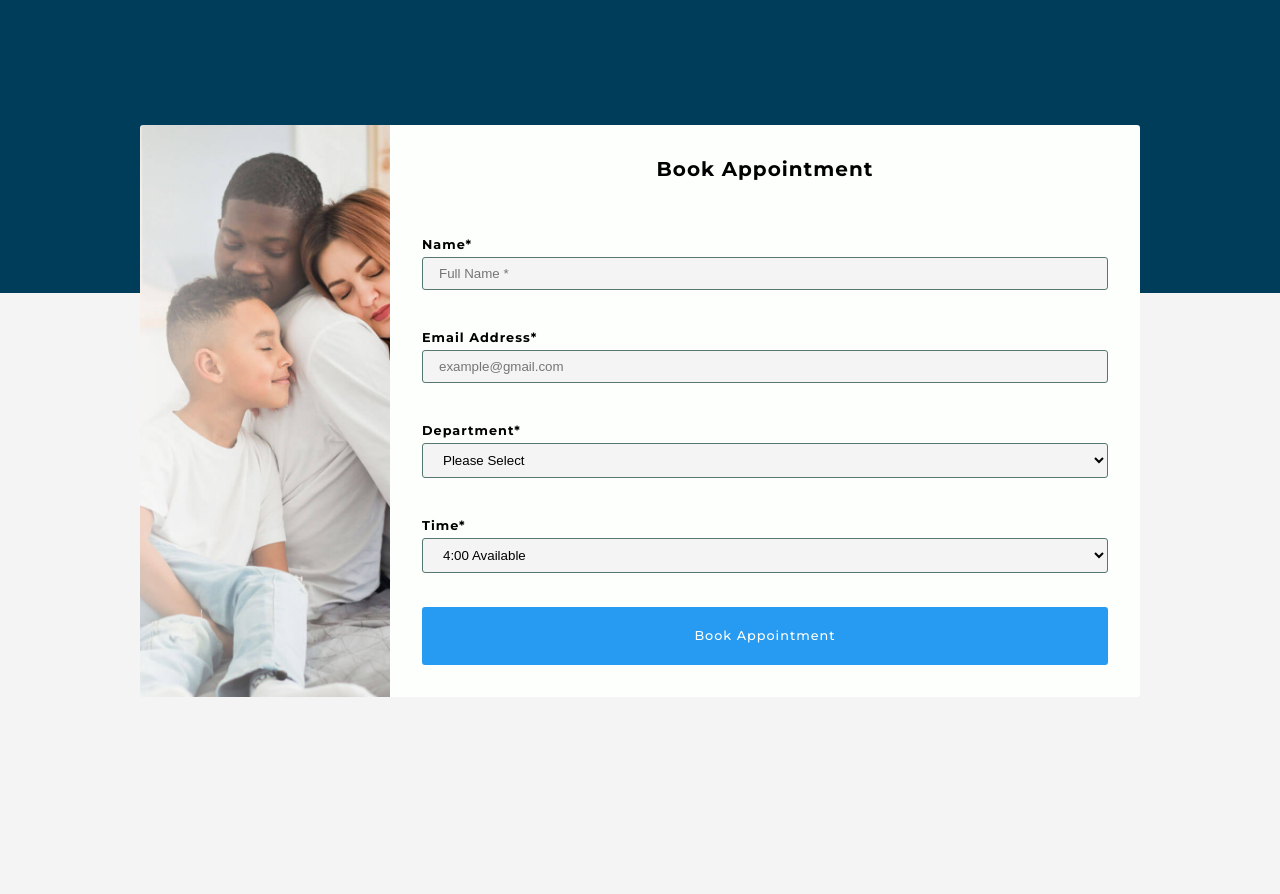
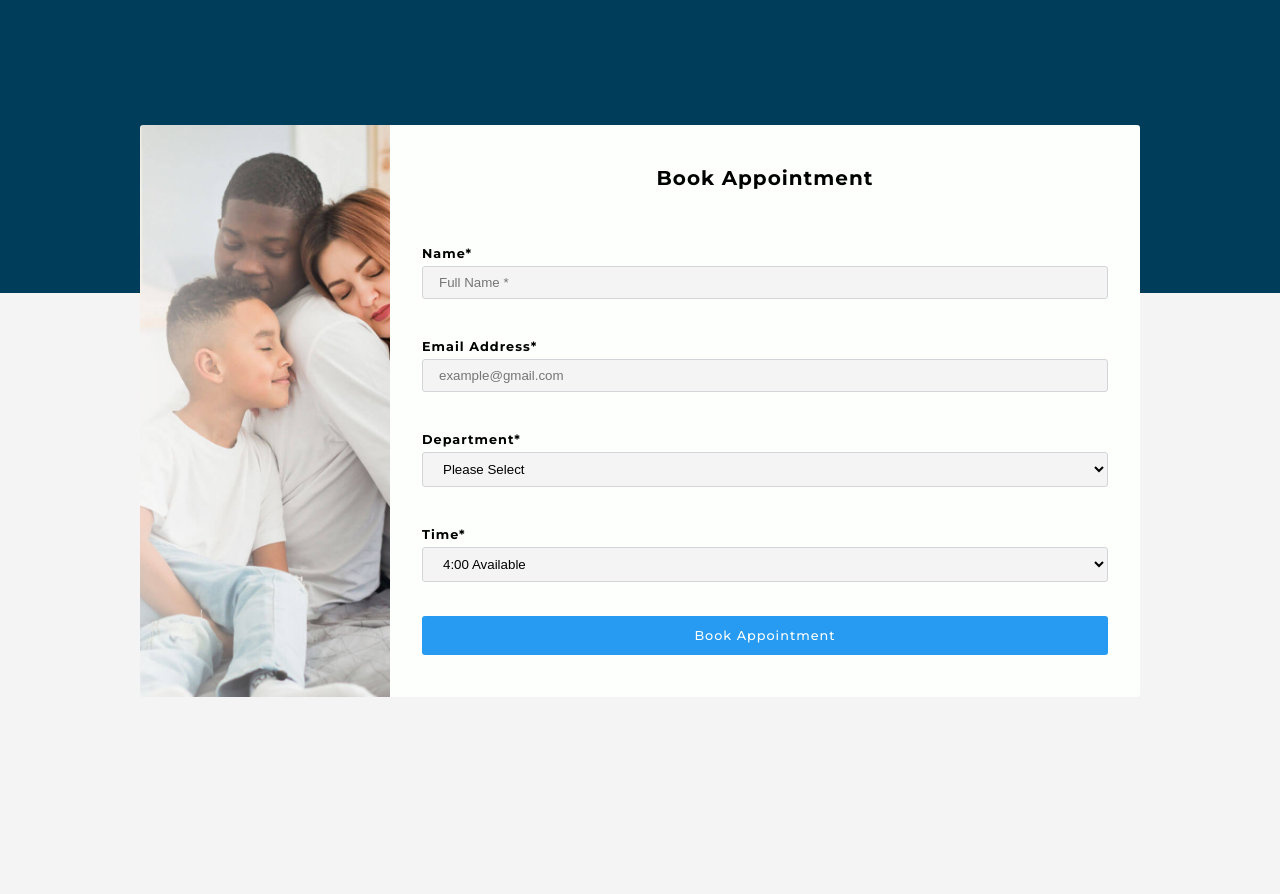
Before and after one commit to Njaaga-Gakure/responsive-design-challenge, a plain HTML site: page index.html in a window 1280 px wide. Shown: the part 3480-4374 px from the top of the page. Drawn offline with nearby package versions, Linux system fonts and the light colour scheme.

Commit message:
Change input border

```diff
--- a/styles.css
+++ b/styles.css
@@ -13,7 +13,6 @@ html {
   --white: #fdfffc;
   --light-gray: #f4f4f5;
   --darker-gray: #d4d4d8;
-  --ash-gray: #9bab9f;
   --ash-gray: #557770;
   --p-clr: #003d5b;
 
@@ -640,6 +639,7 @@ button {
 .form {
   display: grid;
   gap: 1rem;
+  align-items: center;
   background-color: var(--white);
   padding: 2rem;
   border-radius: var(--border-radius);
@@ -664,7 +664,7 @@ button {
   width: 100%;
   padding: 0.5rem 1rem;
   border-radius: var(--border-radius);
-  border: 1px solid var(--ash-gray);
+  border: 1px solid var(--darker-gray);
   background-color: var(--light-gray);
   outline: none;
 }
```
